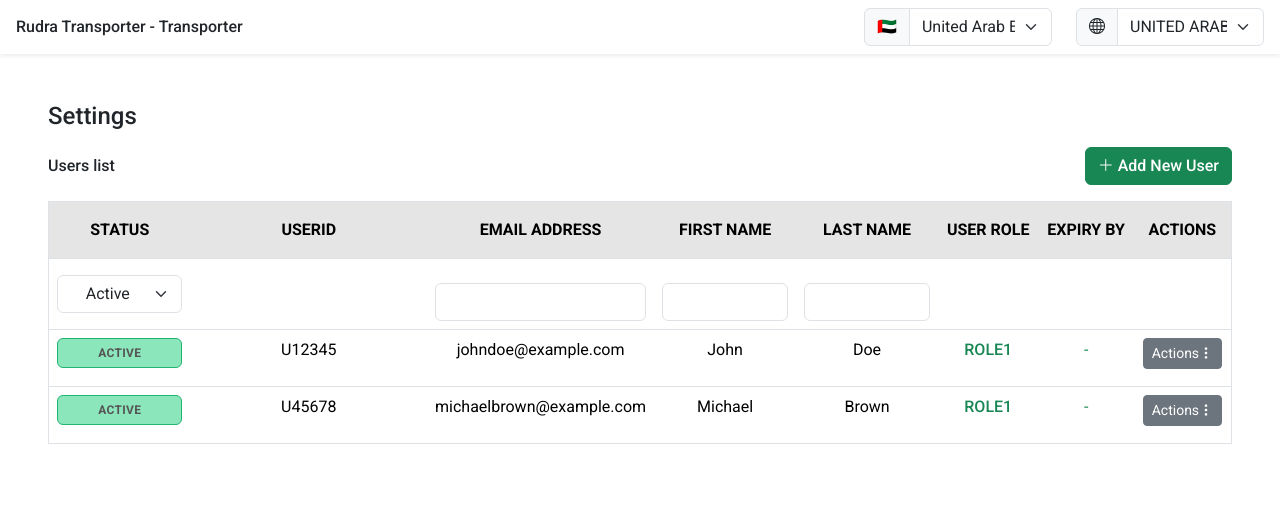
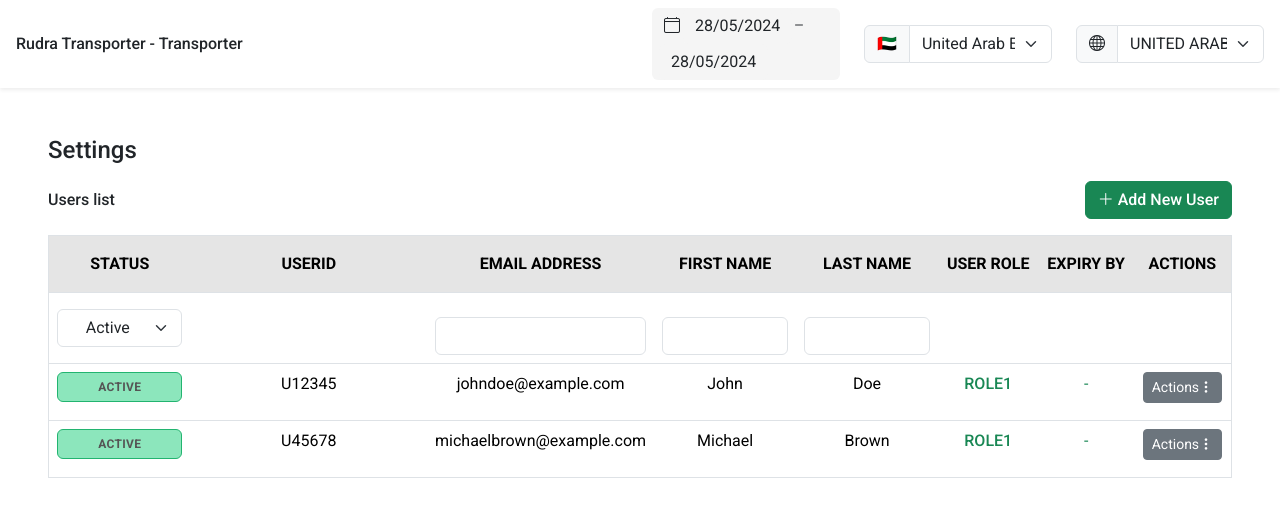
Before and after one commit to subrat611/MoXey_Frontend_Assessment, a React (Vite) app: page / in a window 1280 px wide. Shown: the top 516 px of the page. Built offline with nearby package versions, Linux system fonts and the light colour scheme.

Commit message:
feat: date range picker component developed

```diff
--- a/package.json
+++ b/package.json
@@ -18,6 +18,7 @@
     "bootstrap": "5.3.3",
     "react": "^18.2.0",
     "react-bootstrap": "2.10.2",
+    "react-datepicker": "6.9.0",
     "react-dom": "^18.2.0",
     "react-hook-form": "7.51.5",
     "yup": "1.4.0"
--- a/src/App.css
+++ b/src/App.css
@@ -40,3 +40,15 @@
   width: 100%;
   max-width: 150px;
 }
+
+#date-picker {
+  background-color: #f5f5f5;
+  padding: 0 0.5rem 0 0.5rem;
+  border-radius: 0.375rem;
+}
+
+.react-datepicker-wrapper .react-datepicker__input-container input {
+  border: none;
+  width: 109px;
+  background-color: #f5f5f5;
+}
--- a/src/App.jsx
+++ b/src/App.jsx
@@ -1,6 +1,7 @@
 import "bootstrap/dist/css/bootstrap.min.css";
 
 import "bootstrap/dist/js/bootstrap.bundle.min";
+import "react-datepicker/dist/react-datepicker.css";
 
 import "./App.css";
 import Header from "./components/Header/Header";
--- /dev/null
+++ b/src/components/DateRangePIcker/DateRangePicker.jsx
@@ -0,0 +1,37 @@
+import { useState } from "react";
+import DatePicker from "react-datepicker";
+
+const DateRangePicker = () => {
+  const [startDate, setStartDate] = useState(new Date());
+  const [endDate, setEndDate] = useState(new Date());
+
+  return (
+    <div className="input-group d-flex align-items-center" id="date-picker">
+      <span className="px-1" id="basic-addon1">
+        <i className="bi bi-calendar4"></i>
+      </span>
+      <DatePicker
+        selected={startDate}
+        onChange={(date) => setStartDate(date)}
+        selectsStart
+        startDate={startDate}
+        endDate={endDate}
+        dateFormat="dd/MM/yyyy"
+        className="form-control"
+      />
+      <i className="bi bi-dash"></i>
+      <DatePicker
+        selected={endDate}
+        onChange={(date) => setEndDate(date)}
+        selectsEnd
+        startDate={startDate}
+        endDate={endDate}
+        minDate={startDate}
+        dateFormat="dd/MM/yyyy"
+        className="form-control"
+      />
+    </div>
+  );
+};
+
+export default DateRangePicker;
--- a/src/components/Header/Header.jsx
+++ b/src/components/Header/Header.jsx
@@ -1,3 +1,5 @@
+import DateRangePicker from "../DateRangePIcker/DateRangePicker";
+
 const Header = () => {
   return (
     <div className="container-fluid py-2 px-3 shadow-sm">
@@ -5,7 +7,9 @@ const Header = () => {
         <div className="col">
           <h6 className="m-0">Rudra Transporter - Transporter</h6>
         </div>
-        <div className="col-2"></div>
+        <div className="col-2">
+          <DateRangePicker />
+        </div>
         <div className="col-2">
           <div className="input-group">
             <span className="input-group-text" id="basic-addon1">
```
